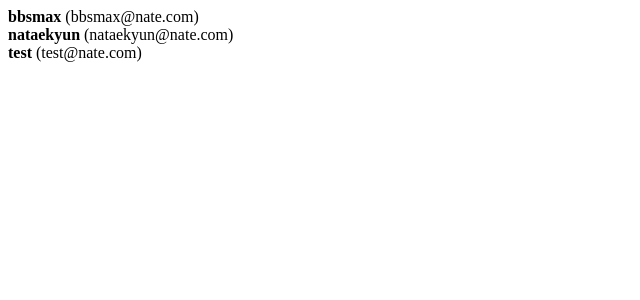
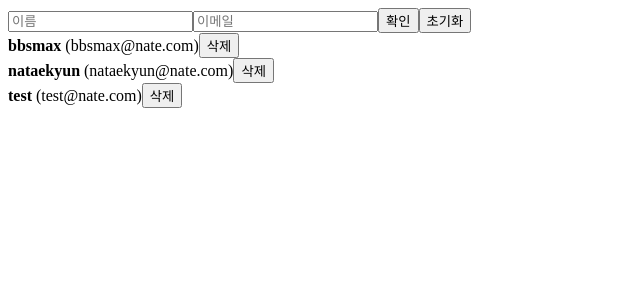
Before and after one commit to bbsmax/study-react, a React (Create React App) app in the folder react-tutorial/: page / in a window 1280 px wide. Shown: the top 300 px of the page, without its empty margins (0-640 px from the left). Built offline with nearby package versions, Linux system fonts and the light colour scheme.

Commit message:
Create 추가

```diff
--- a/react-tutorial/src/App.js
+++ b/react-tutorial/src/App.js
@@ -1,29 +1,90 @@
-import React from 'react';
+import React, { useState, useRef, useEffect } from 'react';
 import Hello from "./Hello";
 import Wrapper from "./Wrapper";
 import Counter from "./Counter";
 import InputSample from './InputSample';
 import MultiInput from './MultiInput';
 import UserList from './UserList';
+import Create from './Create';
 
 function App() {
-  const users = [
+
+  //user 상태관리하기위해 useState을 사용함.
+
+  const [users, setUsers] = useState([
     {
       id: '1',
-      name: 'bbsmax',
+      username: 'bbsmax',
       email: 'bbsmax@nate.com',
+      active: true,
     },
     {
       id: '2',
-      name: 'nataekyun',
+      username: 'nataekyun',
       email: 'nataekyun@nate.com',
+      active: false,
     },
     {
       id: '3',
-      name: 'test',
+      username: 'test',
       email: 'test@nate.com',
+      active: false,
     },
-  ]
+  ]);
+
+  const [inputs, setInput] = useState({
+    username: '',
+    email: '',
+  });
+
+  const nextId = useRef(4);
+  const initInput = useRef();
+  const { username, email } = inputs;
+
+  const onChange = e => {
+    const { name, value } = e.target;
+    setInput({
+      ...inputs,
+      [name]: value
+    })
+  };
+
+  const onRemove = id => {
+
+  };
+
+  const onToggle = id => {
+
+  };
+
+  const onCreate = () => {
+    onInit();
+    console.log("::: username ::::", username);
+    const newUser = {
+      id: nextId.current,
+      username: username,
+      email: email,
+      active: false,
+    }
+
+    setUsers([...users, newUser])
+
+    nextId.current++;
+    console.log("nextId : ", nextId);
+  }
+
+  const onInit = () => {
+    console.log("초기화")
+    //inputs 상태값을 초기화
+    setInput({
+      username: '',
+      email: '',
+    });
+
+    initInput.current.focus();
+
+  }
+
   return (
     <>
       {/* <Wrapper>
@@ -33,7 +94,8 @@
       {/* <Counter /> */}
       {/* <InputSample /> */}
       {/* <MultiInput /> */}
-      <UserList users={users} />
+      <Create username={username} email={email} onInit={onInit} initInput={initInput} onChange={onChange} onCreate={onCreate} />
+      <UserList users={users} onRemove={onRemove} onToggle={onToggle} />
     </>
 
   );
--- /dev/null
+++ b/react-tutorial/src/Create.js
@@ -0,0 +1,14 @@
+import React from 'react';
+
+function Create({ onChange, onCreate, onInit, initInput, username, email }) {
+    return (
+        <>
+            <input name="username" value={username} onChange={onChange} placeholder="이름" ref={initInput} />
+            <input name="email" value={email} onChange={onChange} placeholder="이메일" />
+            <button onClick={onCreate}>확인</button>
+            <button onClick={onInit}>초기화</button>
+        </>
+    )
+}
+
+export default Create;
--- a/react-tutorial/src/UserList.js
+++ b/react-tutorial/src/UserList.js
@@ -1,17 +1,18 @@
 import React from 'react';
 
-function User({ user }) {
+function User({ user, onRemove, onToggle }) {
+    const { username, email, active, id } = user;
     return (
-        <div><b>{user.name} </b><span>({user.email})</span></div>
+        <div><b onClick={() => onToggle(id)}>{username} </b><span>({email})</span><button onClick={() => onRemove(id)}>삭제</button></div>
     );
 }
 
-function UserList({ users }) {
+function UserList({ users, onRemove, onToggle }) {
 
     return (
         <>
             {
-                users.map(item => (<User user={item} key={item.id} />))
+                users.map(item => (<User user={item} onRemove={onRemove} onToggle={onToggle} key={item.id} />))
             }
         </>
     );
```
